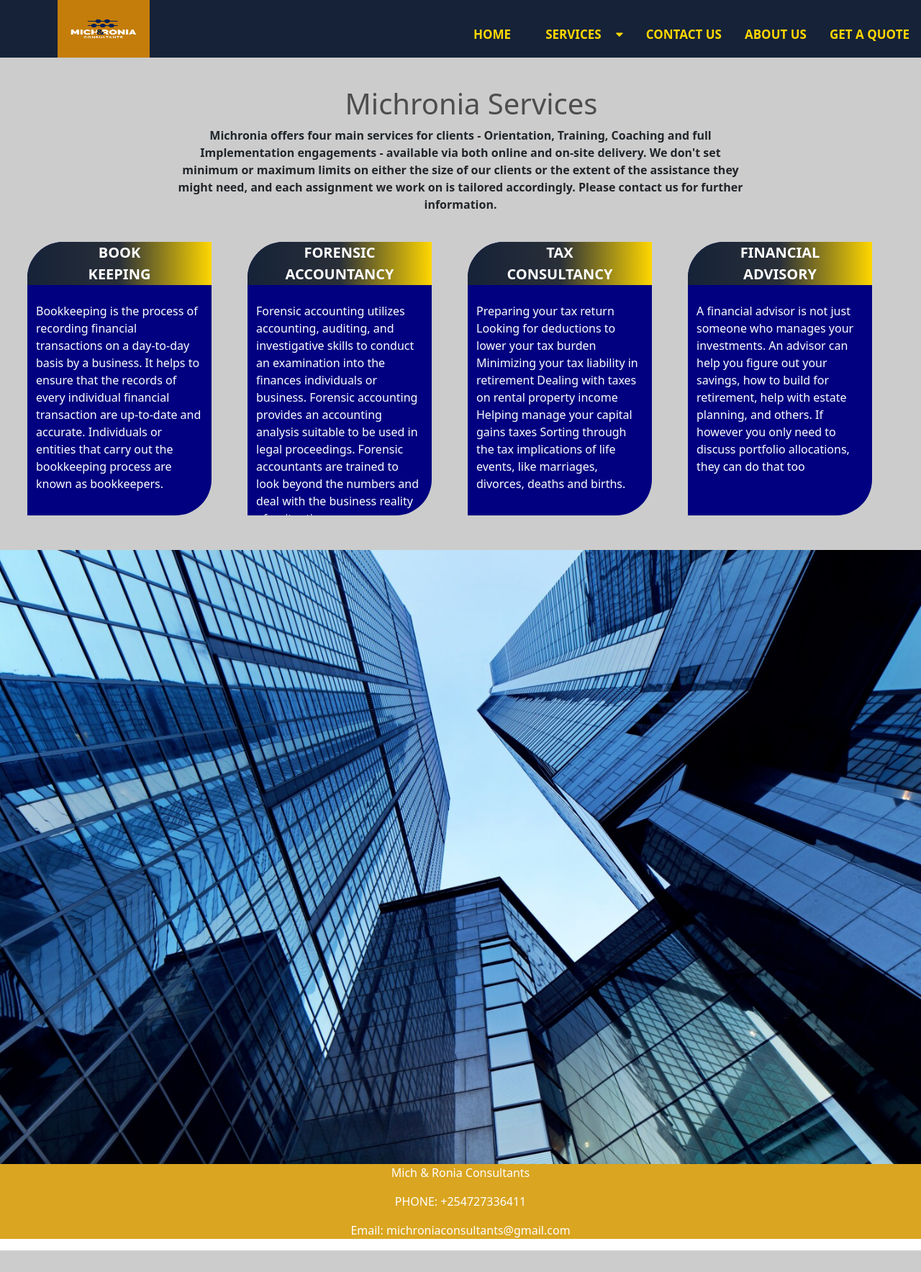
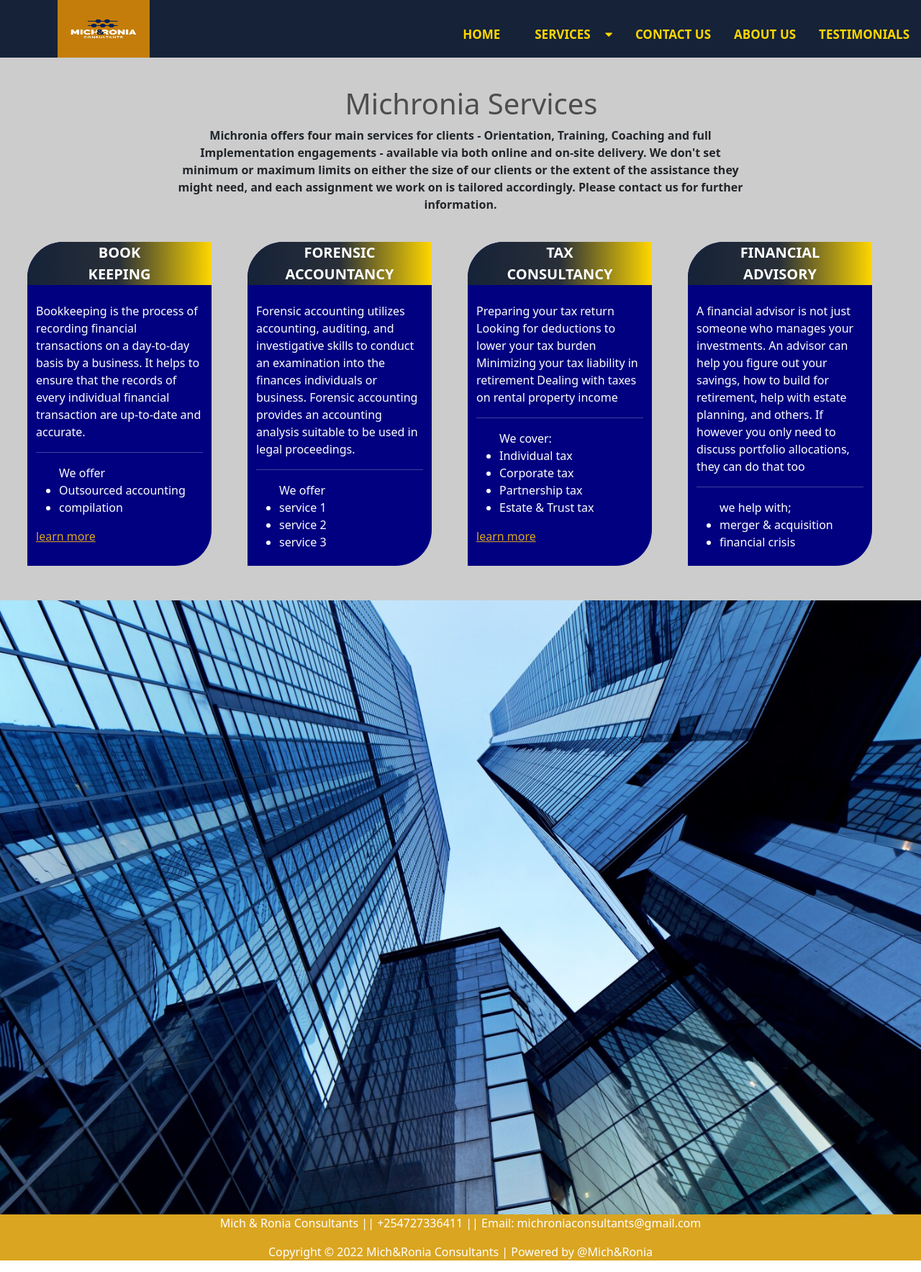
Before and after one commit to Perismuthoni/michronia, a Django app: page /services/ in a window 1280 px wide. Shown: the whole page at 72% size. Before the commit the page ends 1737 px from the top, so only its background shows below. Run offline with Django 3.2, Linux system fonts and the light colour scheme.

Commit message:
landing page

```diff
--- a/shop/static/css/base.css
+++ b/shop/static/css/base.css
@@ -106,3 +106,14 @@
 .col-lg-12 {
     margin-top: 10px;
 }
+
+
+
+
+@media only screen and (max-width: 600px) {
+.navbar{
+  width: 100vw;
+}
+
+
+}
--- a/shop/templates/base.html
+++ b/shop/templates/base.html
@@ -26,6 +26,7 @@
   background-color: #152238;
   z-index: 1;
 }
+
 
 .logo{
   position: relative;
@@ -124,9 +125,44 @@
 .col-lg-12 {
     margin-top: 10px;
 }
+
+
+
+
+
+.navbar .icon {
+  display: none;
+}
+
+@media screen and (max-width: 600px) {
+  .navbar a:not(:second-child) {display: none;}
+
+  .navbar a.icon {
+    float: right;
+    display: block;
+  }
+  .nav {
+    display: none;
+  }
+}
+
+@media screen and (max-width: 600px) {
+  .navbar.responsive {position: relative;}
+  .navbar.responsive .icon {
+    position: absolute;
+    right: 0;
+    top: 0;
+  }
+  .navbar.responsive a {
+    float: none;
+    display: block;
+    text-align: left;
+  }
+}
+
 </style>
 
-    <div class="navbar">
+    <div class="navbar" id="myTopnav">
       <div class="logo">
       {% load static %} <img class="logoimg" src={% static 'images/golden.png' %} alt="" />
     </div>
@@ -145,12 +181,25 @@
           </div>
         <a style="color: gold; font-weight: bolder;" href="/contact/">CONTACT US</a>
         <a style="color: gold; font-weight: bolder;" href="/about/">ABOUT US</a>
-        <a style="color: gold; font-weight: bolder;" href="/about/">GET A QUOTE</a>
+       <a style="color: gold; font-weight: bolder;" href="/about/">TESTIMONIALS</a>
         </div></div> <br><br><br>
+
+
+        <script>
+          function myFunction() {
+            var x = document.getElementById("myTopnav");
+            if (x.className === "navbar") {
+              x.className += " responsive";
+            } else {
+              x.className = "navbar";
+            }
+          }
+          </script>
+
+
     {% block body %}{% endblock %}
 <div class="footer" style="position: static;">
-<p>Mich & Ronia Consultants</p>
-  <p>PHONE: +254727336411</p>
- <p>Email: michroniaconsultants@gmail.com</p>
+<p>Mich & Ronia Consultants ||   +254727336411   || Email: michroniaconsultants@gmail.com</p>
+<p>Copyright © 2022 Mich&Ronia Consultants | Powered by @Mich&Ronia </p>
 </div>
 </html>
--- a/shop/templates/webfiles/services/services.html
+++ b/shop/templates/webfiles/services/services.html
@@ -29,12 +29,16 @@
   align-content: center;
   padding-top: 0px;
 }
+.row a{
+  color: goldenrod;
+}
+
 
 /* Create four equal columns that floats next to each other */
 .column {
   color: white;
   margin-left: 50px;
-  height: 380px;
+  height: 450px;
   overflow: hidden;
   width: 20%;
   border-top-left-radius: 50px;
@@ -87,32 +91,61 @@
       <div class="keep">BOOK <br> KEEPING</div>
       <p><br>Bookkeeping is the process of recording financial transactions on a day-to-day
           basis by a business. It helps to ensure that the records of every individual financial
-          transaction are up-to-date and accurate. Individuals or entities that carry out the
-          bookkeeping process are known as bookkeepers. </p>
+          transaction are up-to-date and accurate.<hr/>
+          <ul>
+            We offer
+            <li>Outsourced accounting </li>
+            <li>compilation </li>
+          </ul>
+          <a href="/keeping/"> learn more</a>
+
+
+        </p>
     </div>
     <div class="column" style="background-color: navy; width: 20%;">
       <div class="keep">FORENSIC <br> ACCOUNTANCY</div>
       <p><br>Forensic accounting utilizes accounting, auditing, and investigative
           skills to conduct an examination into the finances individuals or business.
-          Forensic accounting provides an accounting analysis suitable to be used in legal proceedings.
-          Forensic accountants are trained to look beyond the numbers and deal with the business
-          reality of a situation.</p>
+          Forensic accounting provides an accounting analysis suitable to be used in legal proceedings.<hr/>
+
+          <ul>
+            We offer
+            <li> service 1 </li>
+            <li> service 2 </li>
+            <li>service 3 </li>
+          </ul>
+          <a href="/Accountancy/"> learn more</a>
+        </p>
     </div>
     <div class="column" style="background-color: navy; width: 20%;">
       <div class="keep">TAX <br>CONSULTANCY</div>
       <p><br>Preparing your tax return
         Looking for deductions to lower your tax burden
         Minimizing your tax liability in retirement
-        Dealing with taxes on rental property income
-        Helping manage your capital gains taxes
-        Sorting through the tax implications of life events, like marriages, divorces, deaths and births.</p>
+        Dealing with taxes on rental property income<hr/>
+        <ul>
+          We cover:
+          <li>Individual tax </li>
+          <li>Corporate tax </li>
+          <li>Partnership tax </li>
+          <li>Estate & Trust tax </li>
+        </ul>
+        <a href="/consultancy/"> learn more</a>
+      </p>
     </div>
     <div class="column" style="background-color: navy; width: 20%;">
       <div class="keep">FINANCIAL <br>ADVISORY</div>
       <p><br>A financial advisor is not just someone who manages your investments.
           An advisor can help you figure out your savings, how to build for retirement,
            help with estate planning, and others. If however you only need to discuss portfolio allocations,
-           they can do that too</p>
+           they can do that too<hr/>
+           <ul>
+           we help with;
+            <li> merger & acquisition </li>
+            <li>financial crisis </li>
+          </ul>
+          <a href="/Advisory/"> learn more</a>
+          </p>
     </div>
   </div>
   <br><br>
--- a/shop/views.py
+++ b/shop/views.py
@@ -9,7 +9,7 @@
 from django.core import serializers
 
 def index(request):
-    return render(request, "index.html",)
+    return render(request, "webfiles/home/home.html",)
 
 def home(request):
     return render(request, "webfiles/home/home.html",)
```
Also changed, not shown: shop/templates/webfiles/contact_us/contact.html (+58 -4 lines).
